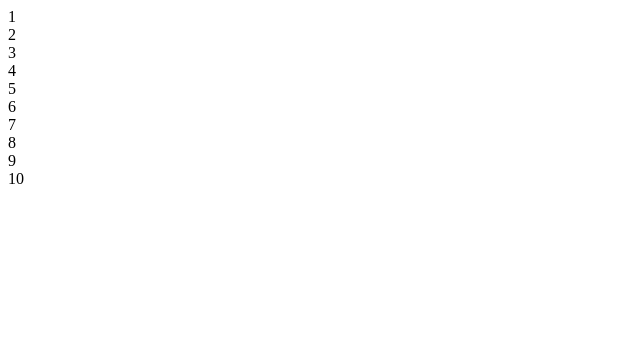
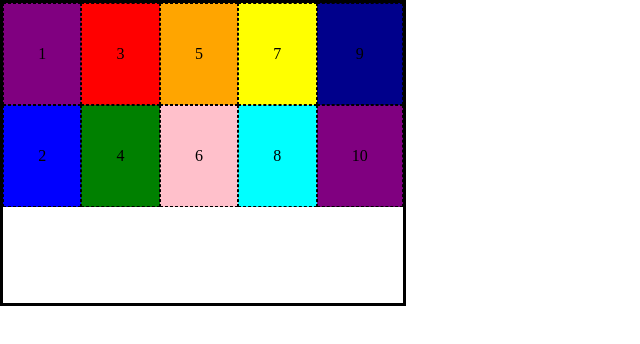
Before and after one commit to Goedies04/HTML-CSS-Opdrachten, a plain HTML site: page week 4/sectie 7/sectie 7 op6/index.html in a window 1280 px wide. Shown: the whole page, without its empty margins (0-640 px from the left). Drawn offline with Linux system fonts and the light colour scheme.

Commit message:
rfgdftehbhfteddfh
ghj

```diff
--- a/week 4/sectie 7/sectie 7 op6/index.html
+++ b/week 4/sectie 7/sectie 7 op6/index.html
@@ -6,18 +6,74 @@
     <meta name="viewport" content="width=device-width, initial-scale=1.0">
     <title>Document</title>
 </head>
+<style>
+*{
+    padding: 0;
+    margin: 0;
+    font-size: 100%;
+}
+
+.flex-container{
+    display: flex;
+    height: 300px;
+    width: 400px;
+
+    flex-direction: column;
+    flex-wrap: wrap;
+    border: 3px solid black;
+    align-items: stretch;
+}
+.flex-item{
+    display: flex;
+    border: 1px dashed black;
+    flex-basis: 100px;
+    justify-content: center;
+    align-items: center;
+
+
+}
+
+.purple{
+    background-color: purple;
+}
+.blue{
+    background-color: blue;
+}
+.red{
+    background-color: red;
+}
+.green{
+    background-color: green;
+}
+.orange{
+    background-color: orange;
+}
+.pink{
+    background-color: pink;
+}
+.yellow{
+    background-color: yellow;
+}
+.aqua{
+    background-color: aqua;
+}
+.egw{
+background-color: darkblue;
+}
+
+</style>
 <body>
-    <div class-"flex-container">
-       <div class="flex_child">1</div>
-       <div class="flex_child">2</div>
-       <div class="flex__child">3</div>
-       <div class="flex_child">4</div>
-       <div class="flex_child">5</div>
-       <div class-"flex_child">6</div>
-       <div class-"flex_child">7</div>
-       <div class="flex_child">8</div>
-       <div class="flex__child">9</div>
-       <div class-"flex_child">10</div>
-    </div>
+    <div class="flex-container">
+        <div class="flex-item purple">1</div>
+        <div class="flex-item blue">2</div>
+        <div class="flex-item red">3</div>
+        <div class="flex-item green">4</div>
+        <div class="flex-item orange">5</div>
+        <div class="flex-item pink">6</div>
+        <div class="flex-item yellow">7</div>
+        <div class="flex-item aqua">8</div>
+        <div class="flex-item egw">9</div>
+        <div class="flex-item purple">10</div>
+        </div>
 </body>
 </html>
```
Also changed, not shown: week 4/sectie 7/sectie 7 op15/index.html (+69 -12 lines), week 4/sectie 7/sectie 7 op4/index.html (+22 -29 lines), week 4/sectie 7/sectie 7 op5/index.html (+66 -12 lines).
